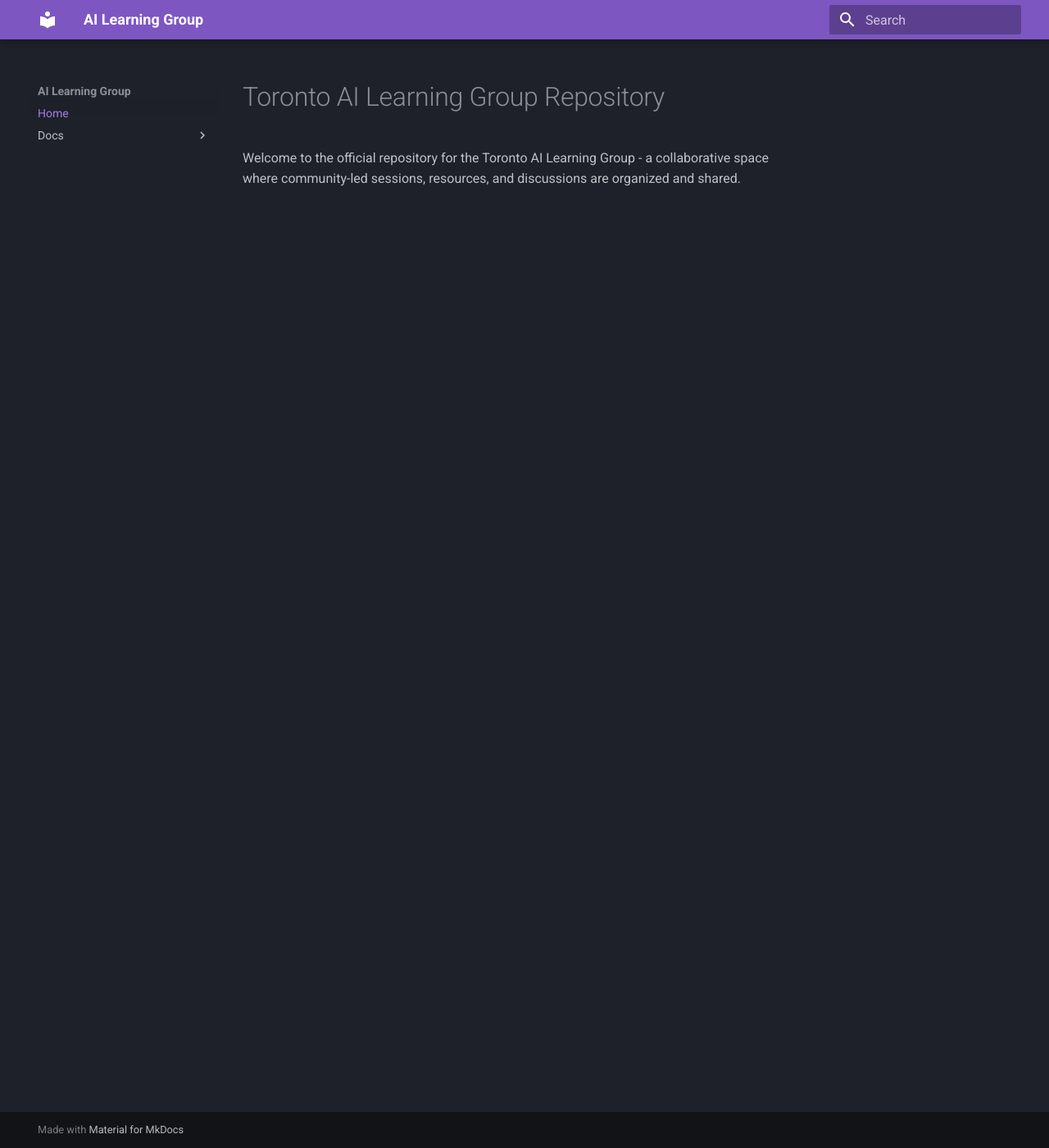
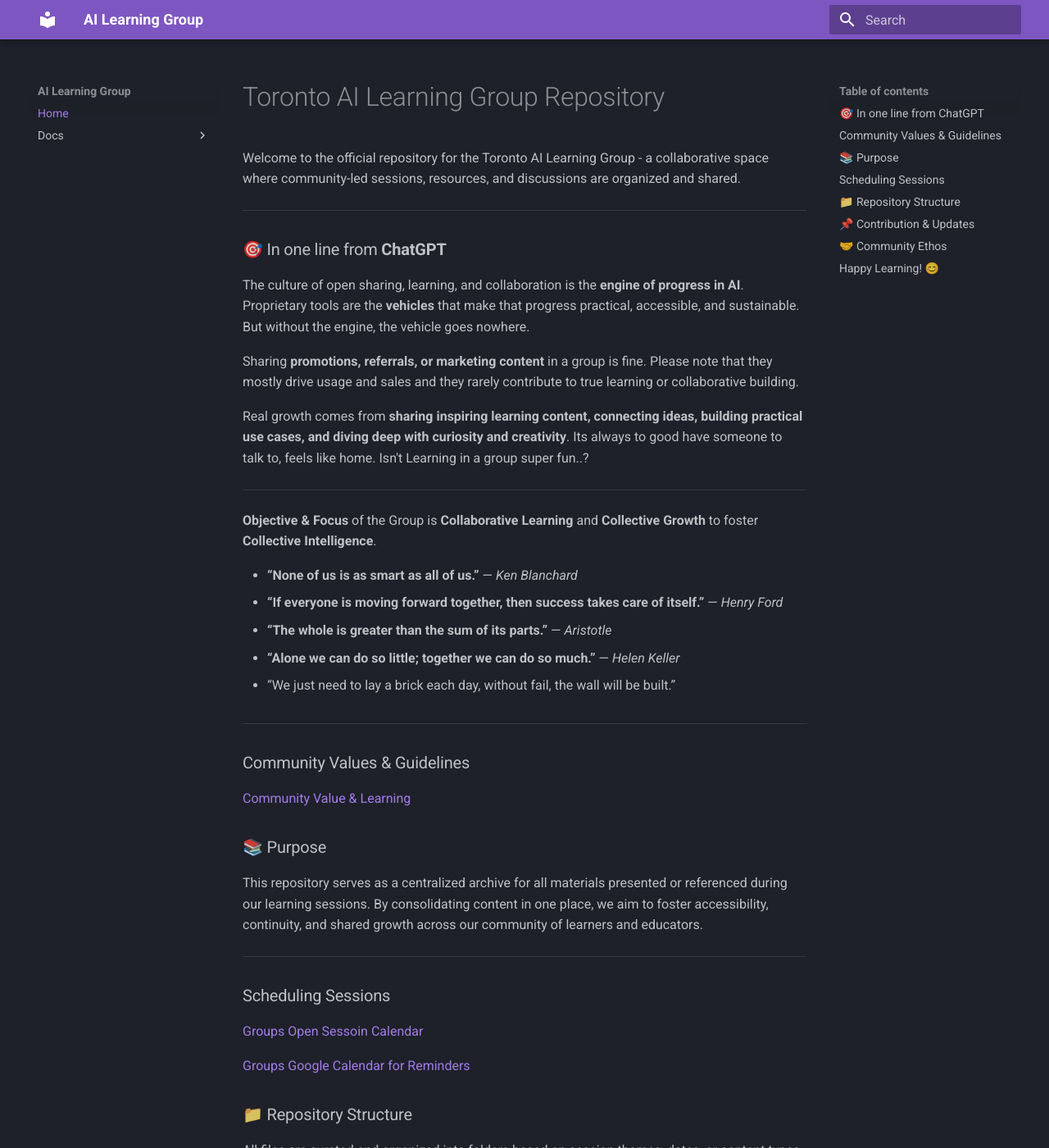
Before and after one commit to tejomayee-tech/toronto_ai_learning_group, an MkDocs documentation site: the page built from docs/README.md, in a window 1280 px wide and 1400 px high. Shown: the whole window at 82% size. Built offline with MkDocs 1.6.1 and Material for MkDocs 9.7.7, drawn with Linux system fonts in a browser that asks for light colours; some of the changed text lies outside the part shown.

Commit message:
update docs readme.md

```diff
--- a/docs/README.md
+++ b/docs/README.md
@@ -1,2 +1,70 @@
 # Toronto AI Learning Group Repository
 Welcome to the official repository for the Toronto AI Learning Group - a collaborative space where community-led sessions, resources, and discussions are organized and shared.
+
+---
+
+### 🎯 In one line from **ChatGPT**
+
+  The culture of open sharing, learning, and collaboration is the **engine of progress in AI**. Proprietary tools are the **vehicles** that make that progress practical, accessible, and sustainable. But without the engine, the vehicle goes nowhere.
+
+
+  Sharing **promotions, referrals, or marketing content** in a group is fine.
+  Please note that they mostly drive usage and sales and they rarely contribute to true learning or collaborative building.
+
+  Real growth comes from **sharing inspiring learning content, connecting ideas, building practical use cases, and diving deep with curiosity and creativity**. Its always to good have someone to talk to, feels like home. Isn't Learning in a group super fun..?
+
+---
+
+  **Objective & Focus** of the Group is **Collaborative Learning** and **Collective Growth** to foster **Collective Intelligence**.
+
+
+  * **“None of us is as smart as all of us.”** — *Ken Blanchard*
+  * **“If everyone is moving forward together, then success takes care of itself.”** — *Henry Ford*
+  * **“The whole is greater than the sum of its parts.”** — *Aristotle*
+  * **“Alone we can do so little; together we can do so much.”** — *Helen Keller*
+
+  * “We just need to lay a brick each day, without fail, the wall will be built.”
+
+---
+
+### Community Values & Guidelines
+
+  [Community Value & Learning](community-values-guidelines/Prompt-answer.md)
+
+
+### 📚 Purpose
+
+  This repository serves as a centralized archive for all materials presented or referenced during our learning sessions. By consolidating content in one place, we aim to foster accessibility, continuity, and shared growth across our community of learners and educators.
+
+---
+
+### Scheduling Sessions
+
+  [Groups Open Sessoin Calendar](https://teamup.com/ksxott7u7sbhts6s9e)
+
+  [Groups Google Calendar for Reminders](https://calendar.google.com/calendar/u/3?cid=N2UyMjdjMGZkODBlYzY0NjA3NzM1NDYxZjRmYTAzYTUxMGZlYmZkNTY5ODE5MWE5MjIxMDRkZjBlMDVkYWVmM0Bncm91cC5jYWxlbmRhci5nb29nbGUuY29t)
+
+
+
+### 📁 Repository Structure
+
+  All files are curated and organized into folders based on session themes, dates, or content types. These may include:
+  - 📄 PDF handouts and presentation slides
+  - 🎥 Video recordings and external links
+  - 📝 Supplementary notes and reading materials
+  - 💻 Code samples and interactive notebooks
+
+  Please note that the directory structure is subject to change as the repository evolves to accommodate new formats, topics, and organizational needs.
+
+
+
+### 📌 Contribution & Updates
+Sessions are added on a rolling basis by contributors and facilitators. If you would like to contribute materials or suggest improvements to the structure, feel free to open an issue or submit a pull request.
+
+
+---
+
+### 🤝 Community Ethos
+This repository reflects the collaborative spirit of our learning group. We encourage respectful dialogue, curiosity-driven exploration, and inclusive participation.
+
+### Happy Learning! 😊
```
